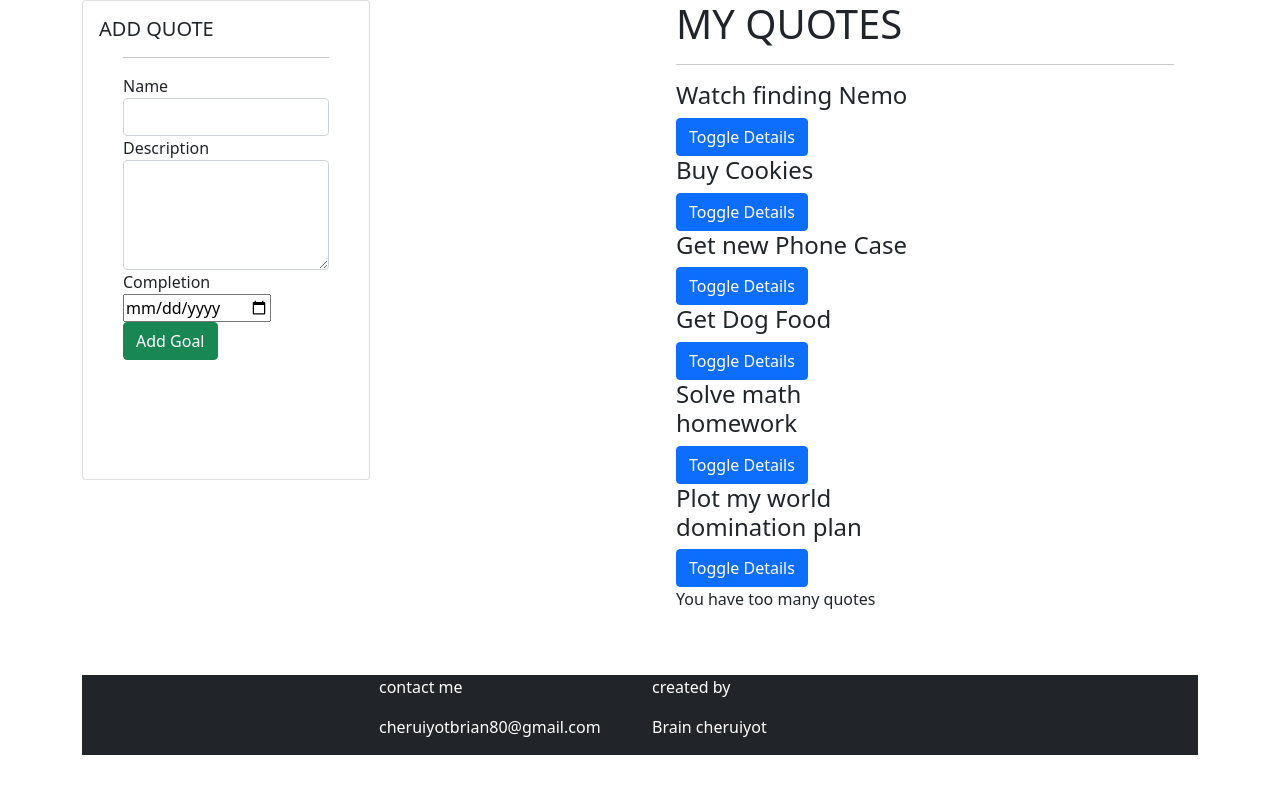
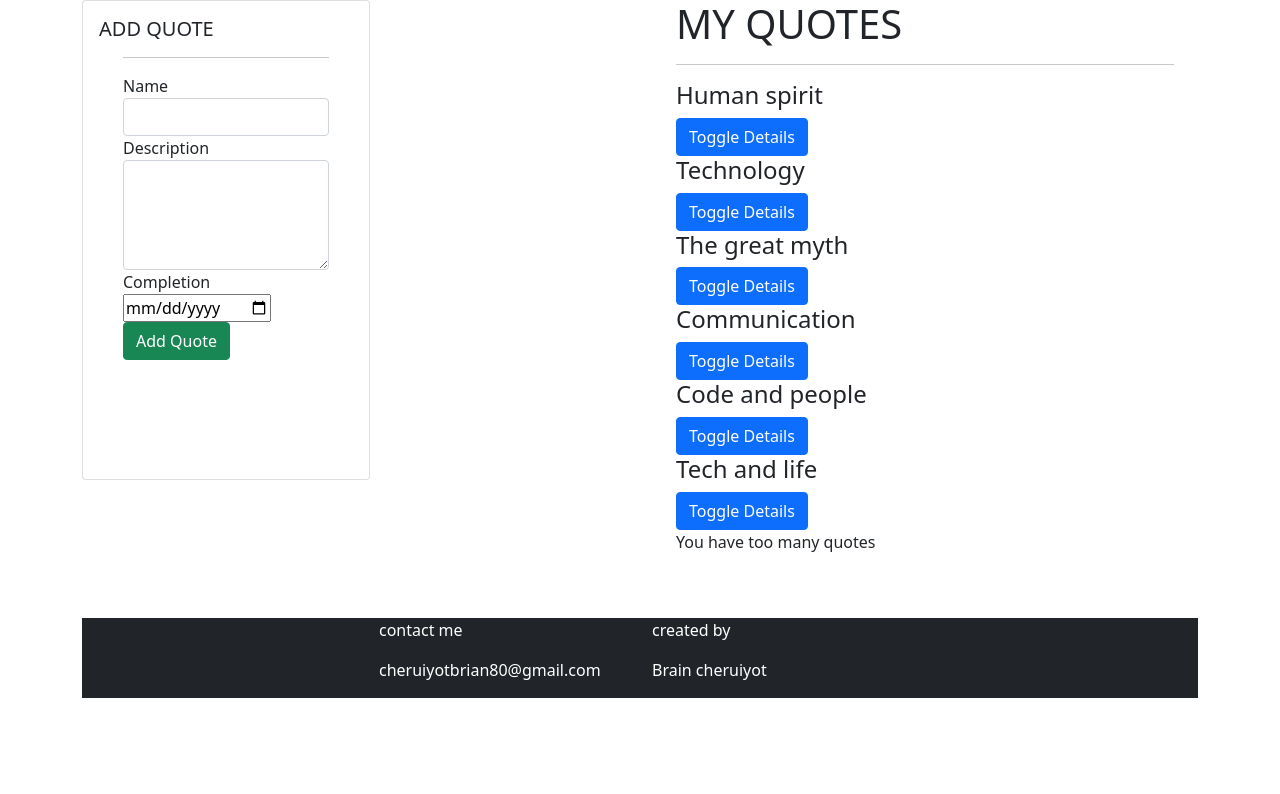
Before and after one commit to BRIANCHERUIYOT/quotes-App, an Angular app: page / in a window 1280 px wide. Shown: the top 794 px of the page. Built offline with nearby package versions, Linux system fonts and the light colour scheme.

Commit message:
makes changes to the class quote components

```diff
--- a/src/app/quote-form/quote-form.component.html
+++ b/src/app/quote-form/quote-form.component.html
@@ -24,7 +24,7 @@
                 <input type='date' id="complete" required>
 
             </div>
-            <button type="submit" class="btn btn-success">Add Goal</button>
+            <button type="submit" class="btn btn-success">Add Quote</button>
         </form>
       </div>
 
--- a/src/app/quote/quote.component.ts
+++ b/src/app/quote/quote.component.ts
@@ -8,12 +8,12 @@ import { Quote } from '../quote';
 })
 export class QuoteComponent implements OnInit {
   quotes:Quote[] = [
-    new Quote(1, 'Watch finding Nemo', 'Find an online version and watch merlin find his son'),
-    new Quote(2,'Buy Cookies','I have to buy cookies for the parrot'),
-    new Quote(3,'Get new Phone Case','Diana has her birthday coming up soon'),
-    new Quote(4,'Get Dog Food','Pupper likes expensive snacks'),
-    new Quote(5,'Solve math homework','Damn Math'),
-    new Quote(6,'Plot my world domination plan','Cause I am an evil overlord'),
+    new Quote(1, 'Human spirit', 'The human spirit must prevail over technology to allow humans be in charge.'),
+    new Quote(2,'Technology','Technology  the knack of so arranging  that we don’t have to experience it.'),
+    new Quote(3,'The great myth','The great myth of our times is that technology is communication.'),
+    new Quote(4,'Communication','Communications tools don’t get socially interesting until they get technologically boring.'),
+    new Quote(5,'Code and people','Programs must be written for people to read, and only incidentally for machines to execute.'),
+    new Quote(6,'Tech and life','For a list of all the ways technology has failed to improve the quality of life, please press three.'),
   ];
 
   toggleDetails(index:number){
```
